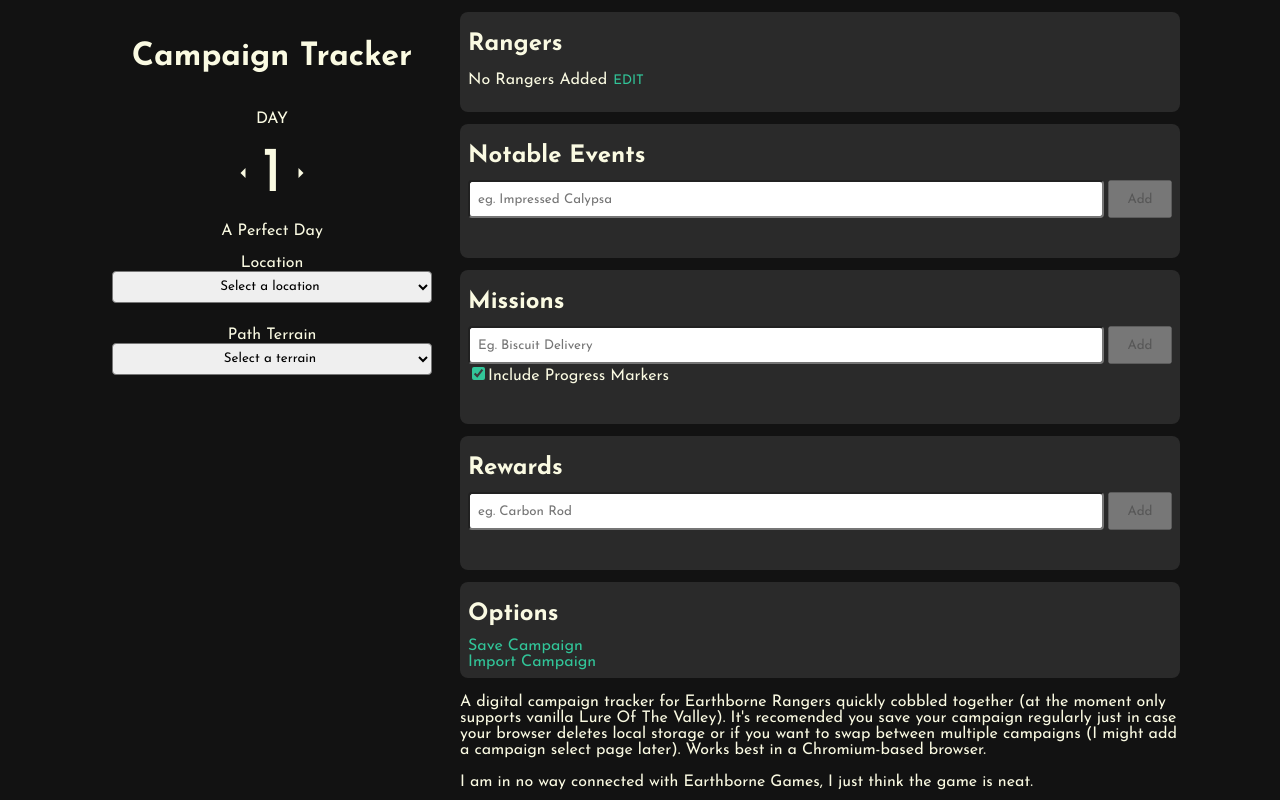
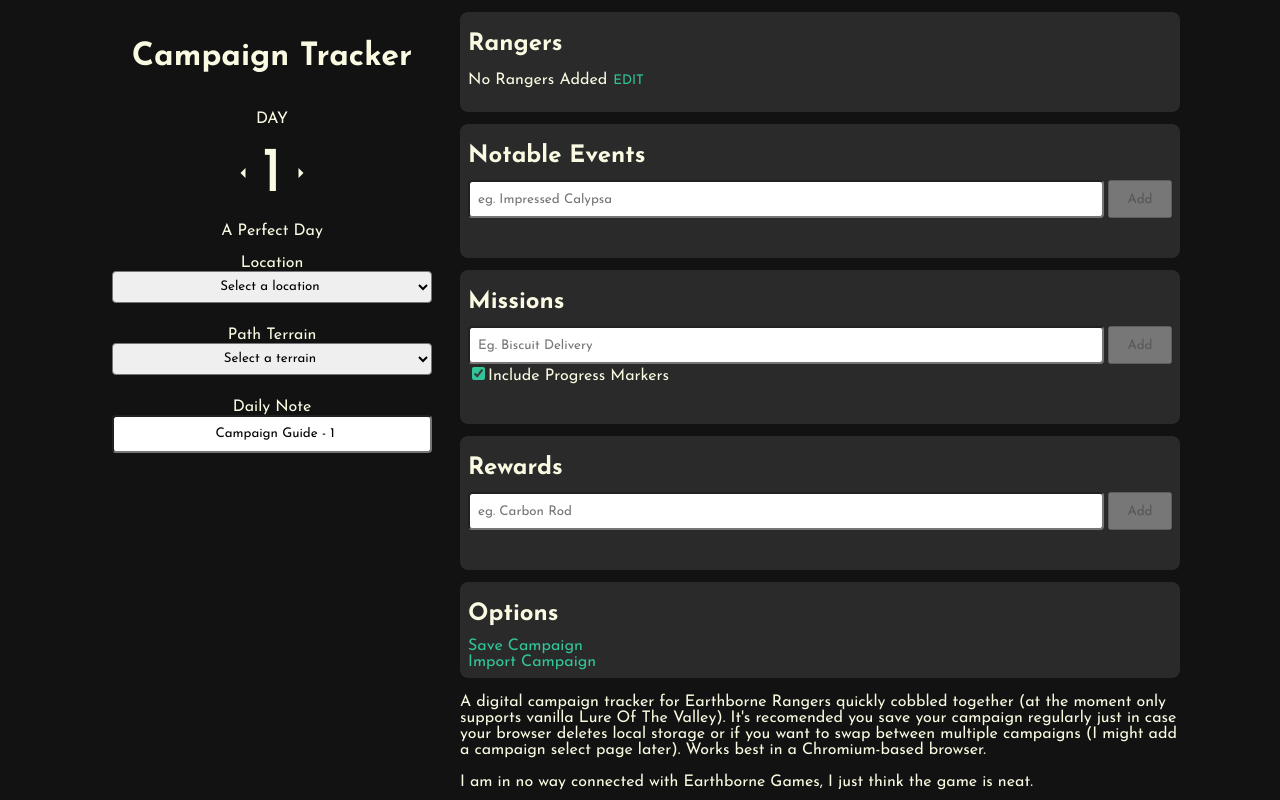
Before and after one commit to coreyRalli/eb-campaign-tracker, a React (Vite) app: page / in a window 1280 px wide. Built offline with nearby package versions, Linux system fonts and the light colour scheme.

Commit message:
Daily note functionality

```diff
--- a/src/Views/tracker.jsx
+++ b/src/Views/tracker.jsx
@@ -1,7 +1,7 @@
 import { useReducer, useState, useEffect } from "react";
-import { generateWeather, LOCATIONS, PATHS } from "../data";
+import { generateDefaultNotes, generateWeather, LOCATIONS, PATHS } from "../data";
 import reducer, { initialState } from "../reducer/reducer";
-import { INCREMENT_DAY, DECREMENT_DAY, CHANGE_LOCATION, CHANGE_TERRIAN, REMOVE_EVENT, ADD_EVENT, ADD_REWARDS, REMOVE_REWARDS, ADD_MISSION, REMOVE_MISSION, DECREMENT_MISSION_PROGRESS, INCREMENT_MISSION_PROGRESS, REMOVE_RANGER, ADD_RANGER, HYDRATE, UPDATE_EVENT, UPDATE_MISSION, UPDATE_REWARDS } from '../reducer/actions'
+import { INCREMENT_DAY, DECREMENT_DAY, CHANGE_LOCATION, CHANGE_TERRIAN, REMOVE_EVENT, ADD_EVENT, ADD_REWARDS, REMOVE_REWARDS, ADD_MISSION, REMOVE_MISSION, DECREMENT_MISSION_PROGRESS, INCREMENT_MISSION_PROGRESS, REMOVE_RANGER, ADD_RANGER, HYDRATE, UPDATE_EVENT, UPDATE_MISSION, UPDATE_REWARDS, UPDATE_NOTE } from '../reducer/actions'
 
 const Select = ({ options, value, onChange, label, id, initOptionText }) =>
     <div className="select-field">
@@ -108,7 +108,12 @@
     useEffect(() => {
         const campaignState = localStorage.getItem("campaign-state");
         if (campaignState) {
-            dispatch({ type: 'hydrate', payload: { data: JSON.parse(campaignState) } });
+            const data = JSON.parse(campaignState);
+
+            if (!data.notes)
+                data.notes = generateDefaultNotes();
+
+            dispatch({ type: 'hydrate', payload: { data } });
         }
     }, [])
 
@@ -218,6 +223,16 @@
                     onChange={(value) => dispatch(CHANGE_TERRIAN(value))}
                     label={"Path Terrain"}
                     initOptionText={"Select a terrain"} />
+
+                <div className="daily-notes-container">
+                    <label htmlFor="daily-note">Daily Note</label>
+                    <input
+                        value={state.notes[state.day - 1].note}
+                        onChange={({target}) => dispatch(UPDATE_NOTE(target.value))}
+                        id="daily-note"
+                        type="text"
+                        placeholder={"Malady Counts, Story mission updates etc."} />
+                </div>
             </div>
 
             <div className="tracker-content">
--- a/src/data.js
+++ b/src/data.js
@@ -37,6 +37,19 @@
     "Michael's Bog",
     "The Greenbridge"
 ];
+
+export const generateDefaultNotes = () => {
+  const dayNotes = [];
+
+  for (var i = 0; i < 45; i++) {
+    dayNotes.push({ day: i + 1, note: "" });
+  }
+
+  dayNotes[0].note = "Campaign Guide - 1";
+  dayNotes[3].note = "Campaign Guide - 1.04";
+
+  return dayNotes;
+}
 
 export const PATHS = [
         "Old-growth",
--- a/src/reducer/actions.js
+++ b/src/reducer/actions.js
@@ -15,4 +15,5 @@
 export const DECREMENT_DAY = () => ({ type: "decrement_day", payload: {} });
 export const CHANGE_LOCATION = (location) => ({ type: "change_location", payload: { location } });
 export const CHANGE_TERRIAN = (terrain) => ({ type: "change_terrain", payload: { terrain } });
+export const UPDATE_NOTE = (note) => ({ type: "update_day_note", payload: { note } })
 export const HYDRATE = (data) => ({ type: "hydrate", payload: { data } });
--- a/src/reducer/reducer.js
+++ b/src/reducer/reducer.js
@@ -1,3 +1,5 @@
+import { generateDefaultNotes } from "../data";
+
 // Create some fake items
 const generateFakeitems = () => {
     const items = [];
@@ -16,7 +18,8 @@
     rangers: [],
     events: [],
     missions: [],
-    rewards: []
+    rewards: [],
+    notes: generateDefaultNotes()
 }
 
 const reducer = (state, action) => {
@@ -37,7 +40,7 @@
             if (eventToUpdateIndex !== -1)
                 updateEventList[eventToUpdateIndex].name = action.payload.newName;
 
-            return {...state, events: updateEventList};
+            return { ...state, events: updateEventList };
         case "remove_event":
             const filteredEventList = structuredClone(state.events).filter(e => e.id !== action.payload.id);
             return { ...state, events: filteredEventList };
@@ -48,7 +51,7 @@
             if (missionToUpdateIndex !== -1)
                 updateMissionList[missionToUpdateIndex].name = action.payload.newName;
 
-            return {...state, missions: updateMissionList};
+            return { ...state, missions: updateMissionList };
         case "add_mission":
             const newMission = { id: crypto.randomUUID(), name: action.payload.name, day: state.day, progress: action.payload.progress };
             return { ...state, missions: [...state.missions, newMission] };
@@ -74,7 +77,7 @@
             return { ...state, missions: decMissionArr };
         case "add_rewards":
             const newReward = { id: crypto.randomUUID(), name: action.payload.name };
-            return {...state, rewards: [...state.rewards, newReward]};
+            return { ...state, rewards: [...state.rewards, newReward] };
         case "update_rewards":
             const updateRewardsList = structuredClone(state.rewards);
             const rewardToUpdateIndex = updateRewardsList.findIndex(m => m.id === action.payload.id);
@@ -82,20 +85,28 @@
             if (rewardToUpdateIndex !== -1)
                 updateRewardsList[rewardToUpdateIndex].name = action.payload.newName;
 
-            return {...state, rewards: updateRewardsList};
+            return { ...state, rewards: updateRewardsList };
         case "remove_rewards":
             const filteredRewardsList = structuredClone(state.rewards).filter(r => r.id !== action.payload.id);
             return { ...state, rewards: filteredRewardsList };
         case "change_location":
-            return { ...state, location: action.payload.location }
+            return { ...state, location: action.payload.location };
         case "change_terrain":
-            return { ...state, terrain: action.payload.terrain }
+            return { ...state, terrain: action.payload.terrain };
         case "increment_day":
-            return { ...state, day: state.day + 1 }
+            return { ...state, day: state.day + 1 };
         case "decrement_day":
-            return { ...state, day: state.day - 1 }
+            return { ...state, day: state.day - 1 };
+        case "update_day_note":
+            const notes = structuredClone(state.notes);
+            const noteIndex = notes.findIndex(n => state.day === n.day);
+
+            if (noteIndex !== -1)
+                notes[noteIndex].note = action.payload.note;
+
+            return { ...state, notes };
         case "hydrate":
-            return { ...action.payload.data}
+            return { ...action.payload.data }
         default:
             return { ...state }
     }
```
